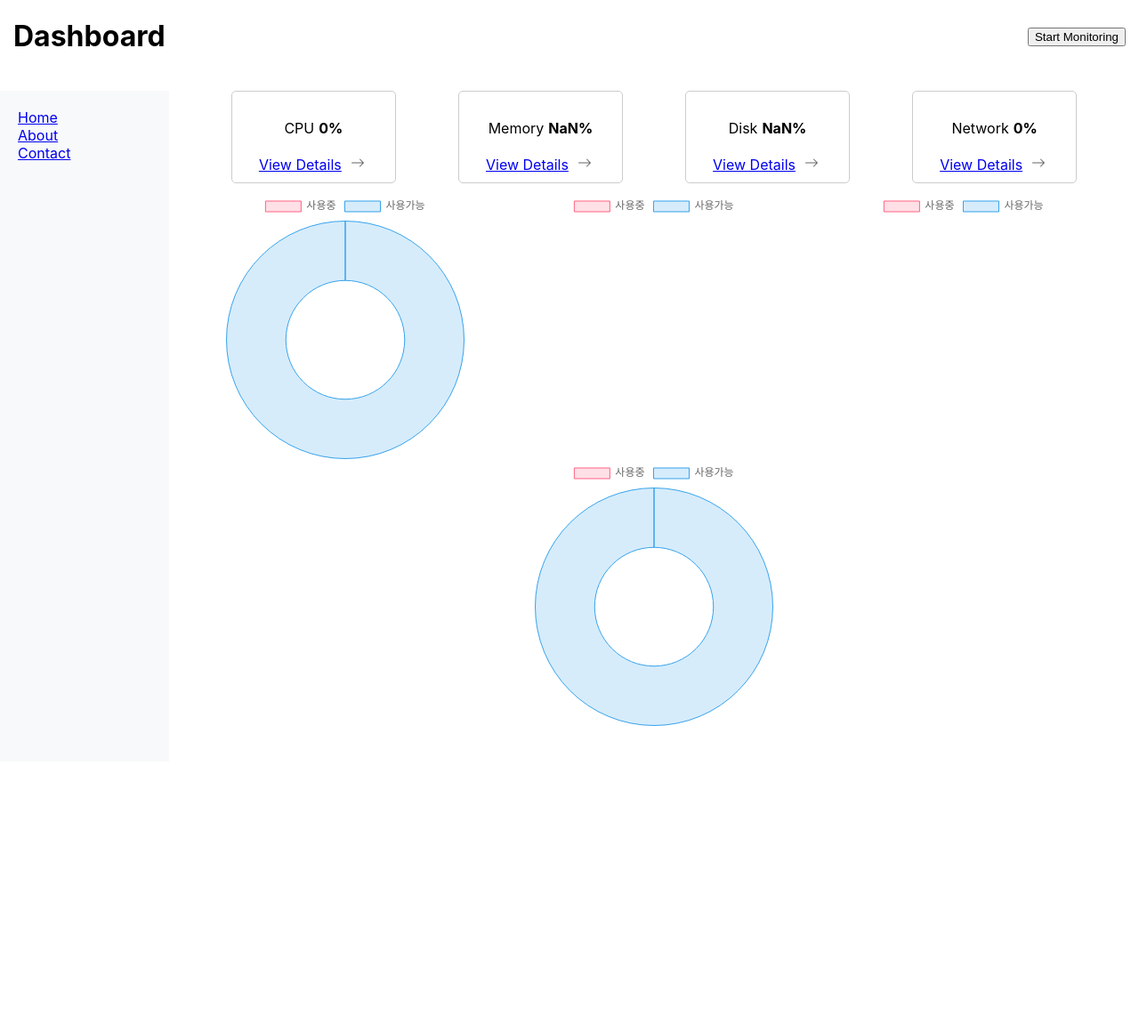
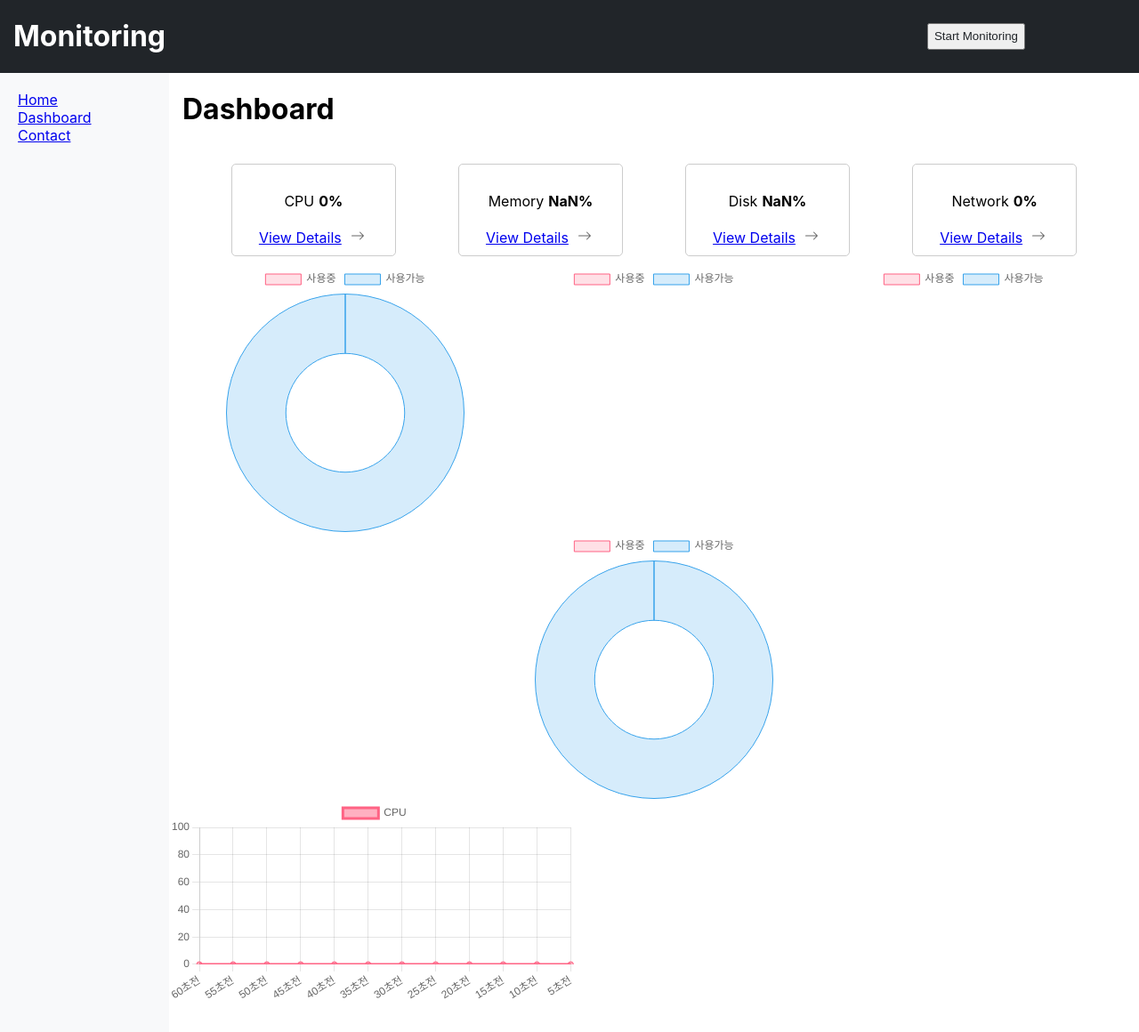
Before and after one commit to Chosh93/NMS_FE_TS, a React (Create React App) app: page / in a window 1280 px wide. Shown: the top 1160 px of the page at 89% size. Before the commit the page ends 856 px from the top, so only its background shows below. Built offline with nearby package versions, Linux system fonts and the light colour scheme.

Commit message:
line Chart CPU 완료

```diff
--- a/src/App.css
+++ b/src/App.css
@@ -12,14 +12,20 @@
 
 .simple {
   width: 100%;
+  margin-top: 20px;
   display: flex;
   flex-wrap: wrap;
   justify-content: space-evenly;
 }
 
-.charts {
+.donuts-charts {
   width:100%;
   display: flex;
   flex-wrap: wrap;
   justify-content: space-evenly;
 }
+
+.line-charts {
+  width: 578px;
+  height: 231px;
+}
--- a/src/components/Header.tsx
+++ b/src/components/Header.tsx
@@ -6,7 +6,7 @@ const Header:React.FC = () => {
 
     return (
         <div className="container">
-            <h1>Dashboard</h1>
+            <h1>Monitoring</h1>
             <Monitoring />
         </div>
     )
--- a/src/components/Navi.tsx
+++ b/src/components/Navi.tsx
@@ -10,7 +10,7 @@ const Navi:React.FC = () => {
             <Link to="/" className="nav-link">Home</Link>
           </div>
           <div className="nav-item">
-            <Link to="/about" className="nav-link">About</Link>
+            <Link to="/about" className="nav-link">Dashboard</Link>
           </div>
           <div className="nav-item">
             <Link to="/contact" className="nav-link">Contact</Link>
--- a/src/components/charts/CpuLineChart.tsx
+++ b/src/components/charts/CpuLineChart.tsx
@@ -1,4 +1,4 @@
-import React from "react";
+import React, { useState, useEffect } from "react";
 import {
     Chart as ChartJS,
     CategoryScale,
@@ -8,14 +8,69 @@ import {
     Title,
     Tooltip,
     Legend,
-  } from 'chart.js';
-  import { Line } from 'react-chartjs-2';
+    ChartOptions,
+} from 'chart.js';
+import { Line } from 'react-chartjs-2';
+import useSystemInfoStore from "../../zustand/InfoStore";
+import "../../style/LineChart.css";
 
-const CpuLineChart:React.FC = () => {
+ChartJS.register(
+    CategoryScale,
+    LinearScale,
+    PointElement,
+    LineElement,
+    Title,
+    Tooltip,
+    Legend
+);
+
+const CpuLineChart: React.FC = () => {
+    const { cpuUsage } = useSystemInfoStore();
+    const [chartData, setChartData] = useState({
+        labels: ["60초전", "55초전", "50초전", "45초전", "40초전", "35초전", "30초전", "25초전", "20초전", "15초전", "10초전", "5초전"], // 고정된 labels
+        datasets: [
+            {
+                label: "CPU",
+                data: Array.from({ length: 12 }, () => 0), // 초기값은 0으로 설정
+                border: 0.5,
+                borderColor: "rgb(255, 99, 132)",
+                backgroundColor: "rgba(255, 99, 132, 0.5)",
+            }
+        ]
+    });
+
+    useEffect(() => {
+        const interval = setInterval(() => {
+            // cpuUsage에서 데이터를 가져와서 새로운 차트 데이터를 업데이트
+            const newChartData = {
+                labels: chartData.labels, // labels는 고정된 값으로 유지
+                datasets: [
+                    {
+                        ...chartData.datasets[0],
+                        data: [...chartData.datasets[0].data.slice(1), cpuUsage], // 새로운 데이터 추가
+                    }
+                ]
+            };
+            setChartData(newChartData);
+        }, 5000); // 5초마다 실행
+
+        return () => clearInterval(interval); // 컴포넌트가 언마운트되면 clearInterval
+    }, [cpuUsage, chartData]);
+
+    const options: ChartOptions<'line'> = {
+        responsive: true,
+        scales: {
+            y: {
+                min: 0,
+                max: 100
+            }
+        }
+    }
 
     return (
-        <>
-        </>
+        <div className="line-chart">
+            <Line data={chartData} options={options}/>
+        </div>
     )
 }
 
--- a/src/components/dashBoard/MainBoard.tsx
+++ b/src/components/dashBoard/MainBoard.tsx
@@ -8,6 +8,7 @@ import "../../App.css";
 import CpuChart from "../charts/CpuChart";
 import MemoryChart from "../charts/MemoryChart";
 import DiskChart from "../charts/DiskChart";
+import CpuLineChart from "../charts/CpuLineChart";
 
 const MainBoard:React.FC = () => {
 
@@ -18,17 +19,23 @@ const MainBoard:React.FC = () => {
                     <Navi/>
                 </div>
                 <div className="contents">
+                    <div className="title">
+                        <h1>Dashboard</h1>
+                    </div>
                     <div className="simple">
                         <CpuBoard/>
                         <MemoryBoard/>
                         <DiskBoard/>
                         <NetworkBoard/>
                     </div>
-                    <div className="charts">
+                    <div className="donuts-charts">
                         <CpuChart/>
                         <MemoryChart/>
                         <DiskChart/>
                         <CpuChart/>
+                    </div>
+                    <div className="line-charts">
+                        <CpuLineChart/>
                     </div>
                 </div>
             </div>
--- a/src/style/Header.css
+++ b/src/style/Header.css
@@ -2,7 +2,8 @@
     display: flex;
     justify-content: space-between;
     align-items: center;
-    margin-bottom: 20px;
+    background-color: #212529;
+    color: white;
   }
 
   h1{
@@ -10,5 +11,10 @@
   }
 
   .monitoring-btn-container{
-    margin-right: 15px;
+    margin-right: 10%;
   }
+
+  .monitoring-btn-container > button{
+    height: 30px;
+    color: #212529;
+  }
--- /dev/null
+++ b/src/style/LineChart.css
@@ -0,0 +1,4 @@
+.line-chart {
+    width: 100%;
+    height: 100%;
+}
```
